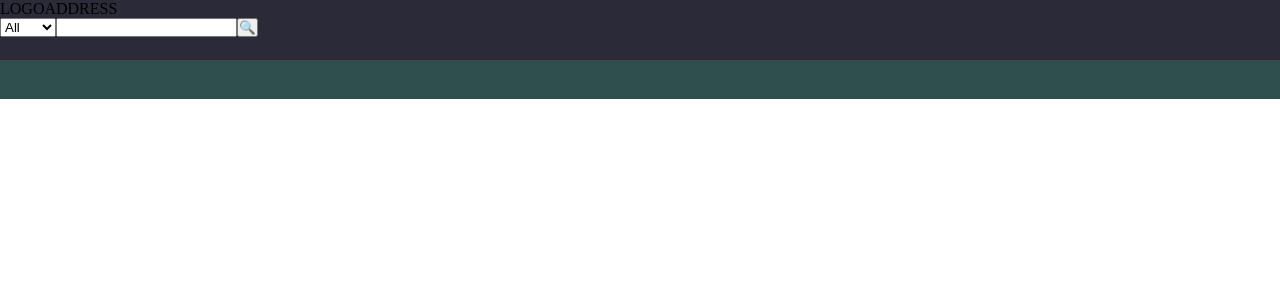
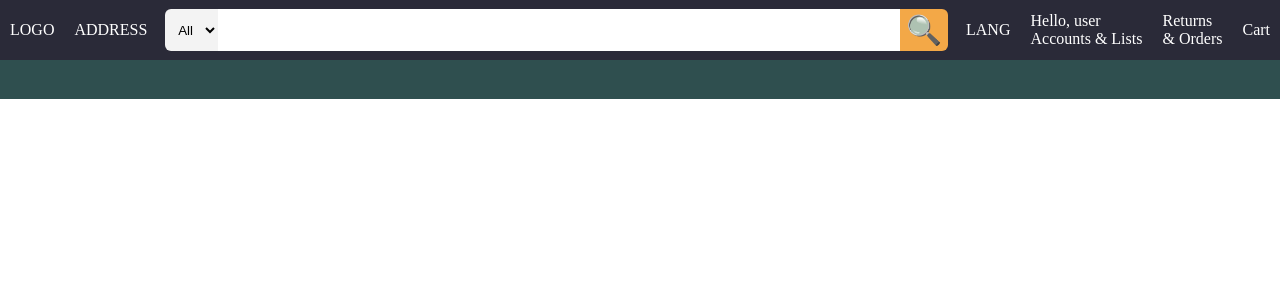
Before and after one commit to jamclean23/js-final-project, a React app: page / in a window 1280 px wide. Shown: the top 300 px of the page. Built offline with nearby package versions, Linux system fonts and the light colour scheme.

Commit message:
Add SearchBar styling

```diff
--- a/src/index/React/components/Header/NavBar/NavBar.js
+++ b/src/index/React/components/Header/NavBar/NavBar.js
@@ -14,9 +14,13 @@ import SearchBar from './SearchBar/SearchBar.js';
 function NavBar (props) {
     return (
         <div className='NavBar'>
-            <a className="logoBtn">LOGO</a>
-            <a className="addressBtn">ADDRESS</a>
+            <a className="navBtn logoBtn"><div>LOGO</div></a>
+            <a className="navBtn addressBtn"><div>ADDRESS</div></a>
             <SearchBar />
+            <a className='navBtn langBtn'>LANG</a>
+            <a className='navBtn accountBtn'><div><p>Hello, user</p><p>Accounts & Lists</p></div></a>
+            <a className='navBtn returnsOrdersBtn'><div><p>Returns</p><p>& Orders</p></div></a>
+            <a className='navBtn cartBtn'>Cart</a>
         </div>
     );
 }
--- a/src/index/React/components/Header/NavBar/SearchBar/SearchBar.js
+++ b/src/index/React/components/Header/NavBar/SearchBar/SearchBar.js
@@ -2,27 +2,55 @@
 
 // ====== IMPORTS ======
 
-import React, {useState} from "react";
+import React, {useEffect, useState} from "react";
 import './searchbar.css';
 
 // ====== COMPONENT ======
 
 function SearchBar (props) {
 
+    // VARIABLES
+
     const [selectedCat, setSelectedCat] = useState('All');
 
-    function handleSelectChange (event) {
+    // LISTENERS
+
+    useEffect(() => {
+        // Calculate width of selected category name
+        const selectedCatWidth = calculateTextWidth(selectedCat);
+
+        console.log(selectedCatWidth);
+
+        // Set width of select box
+        const select = document.querySelector('#searchBarCats');
+        select.style.width = 'calc(' + selectedCatWidth + 'px + 2rem)';
+
+    }, [selectedCat]);
+
+    // FUNCTIONS
+
+    function calculateTextWidth (text, font) {
+        const canvas = document.createElement('canvas');
+        const context = canvas.getContext('2d');
+
+        context.font = font || getComputedStyle(document.body).font;
+
+        return context.measureText(text).width;
+    }
+
+    function handleCatsClick (event) {
         setSelectedCat(event.target.value);
     }
 
     return (
         <div className="SearchBar">
-            <select id='searchBarCats' value={selectedCat} onChange={handleSelectChange}>
-                <option value="All">All</option>
-                <option value="Other">Other</option>
+            <select defaultValue={selectedCat} id='searchBarCats' onClick={handleCatsClick}>
+                <option value='All'>All</option>
+                <option value='A really long option'>A really long option</option>
             </select>
-            <input type='text'/>
-            <button>🔍</button>
+            <input className='searchInput' type='text'/>
+            <div className='searchBarOutline'></div>
+            <a className='searchBtn'><span className='searchIcon'>🔎︎</span></a>
         </div>
     );
 }
--- a/src/index/React/components/Header/NavBar/SearchBar/searchbar.css
+++ b/src/index/React/components/Header/NavBar/SearchBar/searchbar.css
@@ -1 +1,69 @@
 /* Stylesheet for SearchBar Component */
+
+.SearchBar {
+    flex: 1;
+    display: flex;
+    height: 70%;
+    position: relative;
+    margin-inline: .5rem;
+}
+
+.searchInput {
+    flex: 1;
+    border: 0;
+    z-index: 1;
+}
+
+.searchInput:focus {
+    outline: none;
+}
+
+#searchBarCats {
+    border: none;
+    background-color: #f3f3f3;
+    border-radius: 6px 0 0 6px;
+    text-align: center;
+    z-index: 1;
+    outline: none;
+    display: flex;
+    align-items: center;
+    justify-content: center;
+    user-select: none;
+    cursor: pointer;
+}
+
+#searchBarCats:hover {
+    background-color: #dadada;
+}
+
+.searchBtn {
+    border-radius: 0 6px 6px 0;
+    background-color: #f3a847;
+    display: flex;
+    align-items: center;
+    justify-content: center;
+    width: 3rem;
+    z-index: 1;
+    cursor: pointer;
+}
+
+.searchIcon {
+    transform: scaleX(-1);
+    font-size: 1.8rem;
+    font-weight: 100;
+    display: flex;
+    justify-content: center;
+    align-items: center;
+}
+
+.searchInput:focus + .searchBarOutline{
+    position: absolute;
+    background-color: #ff9900;
+    border-width: .4rem .7rem;
+    width: calc(100% + .3rem);
+    height: calc(100% + .3rem);
+    border-radius: 6px;
+    left: 50%;
+    top: 50%;
+    transform: translate(-50%, -50%);
+}
--- a/src/index/React/components/Header/NavBar/navbar.css
+++ b/src/index/React/components/Header/NavBar/navbar.css
@@ -3,4 +3,22 @@
 .NavBar {
     background-color: rgb(42, 42, 56);
     height: 3.75rem;
+    display: flex;
+    align-items: center;
 }
+
+.navBtn {
+    color: white;
+    white-space: nowrap;
+    padding-inline: .5rem;
+    border: 2px solid transparent;
+    height: 100%;
+    display: flex;
+    align-items: center;
+    border-radius: 4px;
+    cursor: pointer;
+}
+
+.navBtn:hover {
+    border: 2px solid white;
+}
--- a/src/index/styles.css
+++ b/src/index/styles.css
@@ -3,4 +3,5 @@
 * {
     margin: 0;
     padding: 0;
+    box-sizing: border-box;
 }
```
